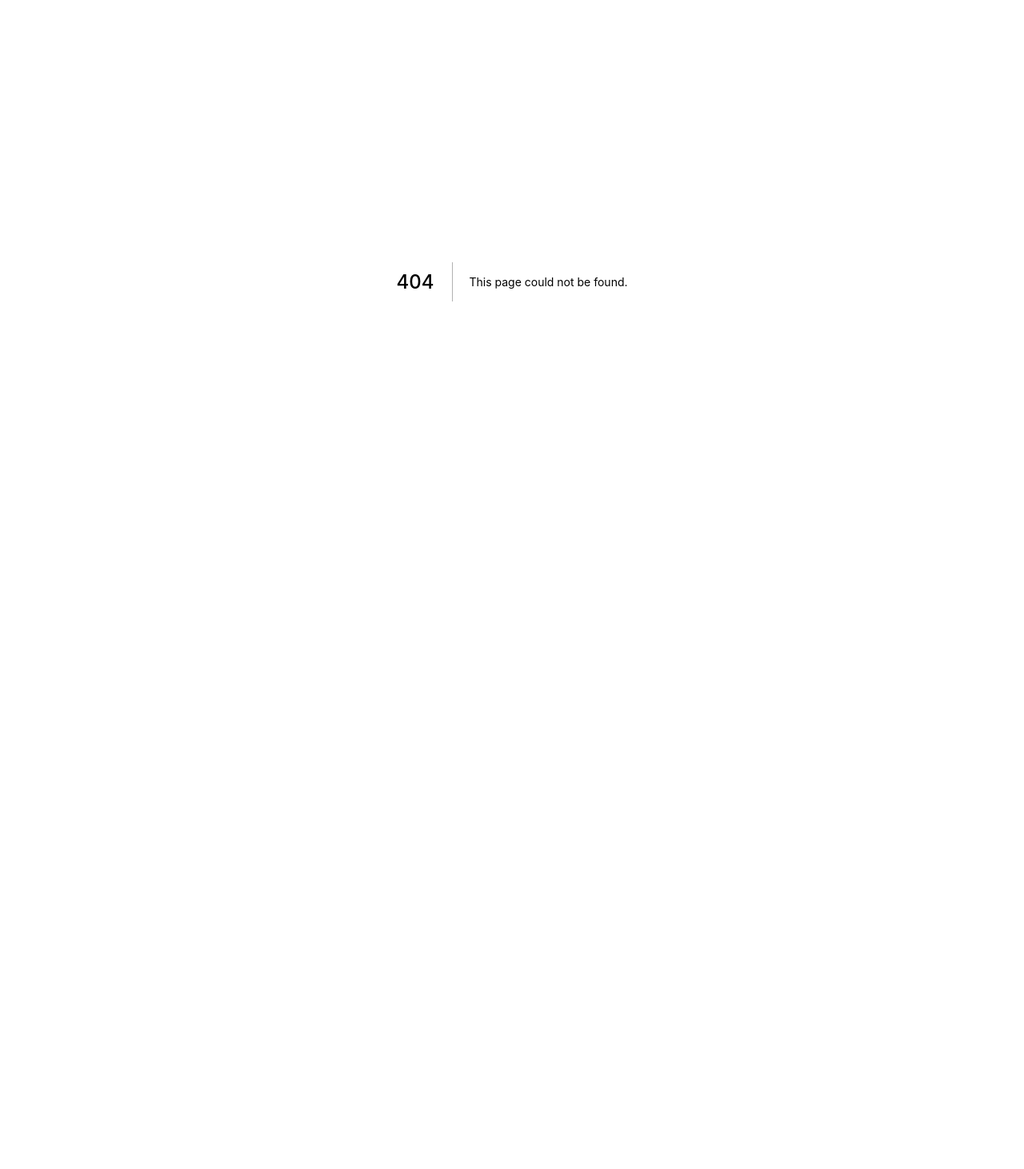
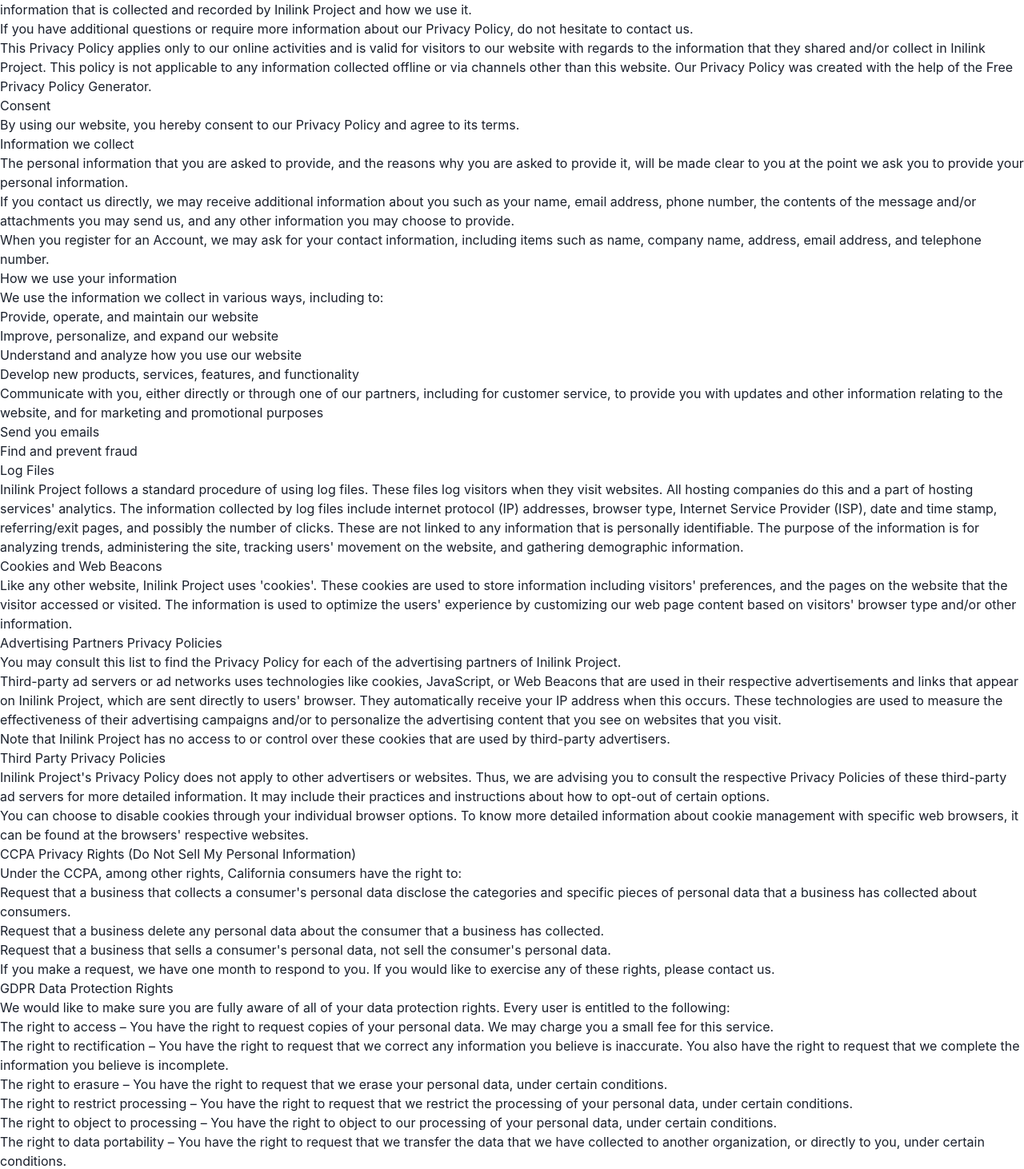
Before and after one commit to gugunm/inilink, a Next.js app: page /privacy_policy in a window 1280 px wide. Before the commit this address had no page. Shown: the part 48-1510 px from the top of the page at 80% size. Before the commit the page ends 800 px from the top, so only its background shows below. Built offline with nearby package versions, Linux system fonts and the light colour scheme.

Commit message:
add privacy page

```diff
--- /dev/null
+++ b/pages/privacy_policy.tsx
@@ -0,0 +1,219 @@
+export default function PrivacyPolicy() {
+  return (
+    <>
+      <h1>Privacy Policy for Inilink</h1>
+
+      <p>
+        At Inilink Project, accessible from https://inilink.vercel.app, one of
+        our main priorities is the privacy of our visitors. This Privacy Policy
+        document contains types of information that is collected and recorded by
+        Inilink Project and how we use it.
+      </p>
+
+      <p>
+        If you have additional questions or require more information about our
+        Privacy Policy, do not hesitate to contact us.
+      </p>
+
+      <p>
+        This Privacy Policy applies only to our online activities and is valid
+        for visitors to our website with regards to the information that they
+        shared and/or collect in Inilink Project. This policy is not applicable
+        to any information collected offline or via channels other than this
+        website. Our Privacy Policy was created with the help of the{' '}
+        <a href='https://www.privacypolicygenerator.info/'>
+          Free Privacy Policy Generator
+        </a>
+        .
+      </p>
+
+      <h2>Consent</h2>
+
+      <p>
+        By using our website, you hereby consent to our Privacy Policy and agree
+        to its terms.
+      </p>
+
+      <h2>Information we collect</h2>
+
+      <p>
+        The personal information that you are asked to provide, and the reasons
+        why you are asked to provide it, will be made clear to you at the point
+        we ask you to provide your personal information.
+      </p>
+      <p>
+        If you contact us directly, we may receive additional information about
+        you such as your name, email address, phone number, the contents of the
+        message and/or attachments you may send us, and any other information
+        you may choose to provide.
+      </p>
+      <p>
+        When you register for an Account, we may ask for your contact
+        information, including items such as name, company name, address, email
+        address, and telephone number.
+      </p>
+
+      <h2>How we use your information</h2>
+
+      <p>We use the information we collect in various ways, including to:</p>
+
+      <ul>
+        <li>Provide, operate, and maintain our website</li>
+        <li>Improve, personalize, and expand our website</li>
+        <li>Understand and analyze how you use our website</li>
+        <li>Develop new products, services, features, and functionality</li>
+        <li>
+          Communicate with you, either directly or through one of our partners,
+          including for customer service, to provide you with updates and other
+          information relating to the website, and for marketing and promotional
+          purposes
+        </li>
+        <li>Send you emails</li>
+        <li>Find and prevent fraud</li>
+      </ul>
+
+      <h2>Log Files</h2>
+
+      <p>
+        Inilink Project follows a standard procedure of using log files. These
+        files log visitors when they visit websites. All hosting companies do
+        this and a part of hosting services' analytics. The information
+        collected by log files include internet protocol (IP) addresses, browser
+        type, Internet Service Provider (ISP), date and time stamp,
+        referring/exit pages, and possibly the number of clicks. These are not
+        linked to any information that is personally identifiable. The purpose
+        of the information is for analyzing trends, administering the site,
+        tracking users' movement on the website, and gathering demographic
+        information.
+      </p>
+
+      <h2>Cookies and Web Beacons</h2>
+
+      <p>
+        Like any other website, Inilink Project uses 'cookies'. These cookies
+        are used to store information including visitors' preferences, and the
+        pages on the website that the visitor accessed or visited. The
+        information is used to optimize the users' experience by customizing our
+        web page content based on visitors' browser type and/or other
+        information.
+      </p>
+
+      <h2>Advertising Partners Privacy Policies</h2>
+
+      <p>
+        You may consult this list to find the Privacy Policy for each of the
+        advertising partners of Inilink Project.
+      </p>
+
+      <p>
+        Third-party ad servers or ad networks uses technologies like cookies,
+        JavaScript, or Web Beacons that are used in their respective
+        advertisements and links that appear on Inilink Project, which are sent
+        directly to users' browser. They automatically receive your IP address
+        when this occurs. These technologies are used to measure the
+        effectiveness of their advertising campaigns and/or to personalize the
+        advertising content that you see on websites that you visit.
+      </p>
+
+      <p>
+        Note that Inilink Project has no access to or control over these cookies
+        that are used by third-party advertisers.
+      </p>
+
+      <h2>Third Party Privacy Policies</h2>
+
+      <p>
+        Inilink Project's Privacy Policy does not apply to other advertisers or
+        websites. Thus, we are advising you to consult the respective Privacy
+        Policies of these third-party ad servers for more detailed information.
+        It may include their practices and instructions about how to opt-out of
+        certain options.{' '}
+      </p>
+
+      <p>
+        You can choose to disable cookies through your individual browser
+        options. To know more detailed information about cookie management with
+        specific web browsers, it can be found at the browsers' respective
+        websites.
+      </p>
+
+      <h2>CCPA Privacy Rights (Do Not Sell My Personal Information)</h2>
+
+      <p>
+        Under the CCPA, among other rights, California consumers have the right
+        to:
+      </p>
+      <p>
+        Request that a business that collects a consumer's personal data
+        disclose the categories and specific pieces of personal data that a
+        business has collected about consumers.
+      </p>
+      <p>
+        Request that a business delete any personal data about the consumer that
+        a business has collected.
+      </p>
+      <p>
+        Request that a business that sells a consumer's personal data, not sell
+        the consumer's personal data.
+      </p>
+      <p>
+        If you make a request, we have one month to respond to you. If you would
+        like to exercise any of these rights, please contact us.
+      </p>
+
+      <h2>GDPR Data Protection Rights</h2>
+
+      <p>
+        We would like to make sure you are fully aware of all of your data
+        protection rights. Every user is entitled to the following:
+      </p>
+      <p>
+        The right to access – You have the right to request copies of your
+        personal data. We may charge you a small fee for this service.
+      </p>
+      <p>
+        The right to rectification – You have the right to request that we
+        correct any information you believe is inaccurate. You also have the
+        right to request that we complete the information you believe is
+        incomplete.
+      </p>
+      <p>
+        The right to erasure – You have the right to request that we erase your
+        personal data, under certain conditions.
+      </p>
+      <p>
+        The right to restrict processing – You have the right to request that we
+        restrict the processing of your personal data, under certain conditions.
+      </p>
+      <p>
+        The right to object to processing – You have the right to object to our
+        processing of your personal data, under certain conditions.
+      </p>
+      <p>
+        The right to data portability – You have the right to request that we
+        transfer the data that we have collected to another organization, or
+        directly to you, under certain conditions.
+      </p>
+      <p>
+        If you make a request, we have one month to respond to you. If you would
+        like to exercise any of these rights, please contact us.
+      </p>
+
+      <h2>Children's Information</h2>
+
+      <p>
+        Another part of our priority is adding protection for children while
+        using the internet. We encourage parents and guardians to observe,
+        participate in, and/or monitor and guide their online activity.
+      </p>
+
+      <p>
+        Inilink Project does not knowingly collect any Personal Identifiable
+        Information from children under the age of 13. If you think that your
+        child provided this kind of information on our website, we strongly
+        encourage you to contact us immediately and we will do our best efforts
+        to promptly remove such information from our records.
+      </p>
+    </>
+  );
+}
```
